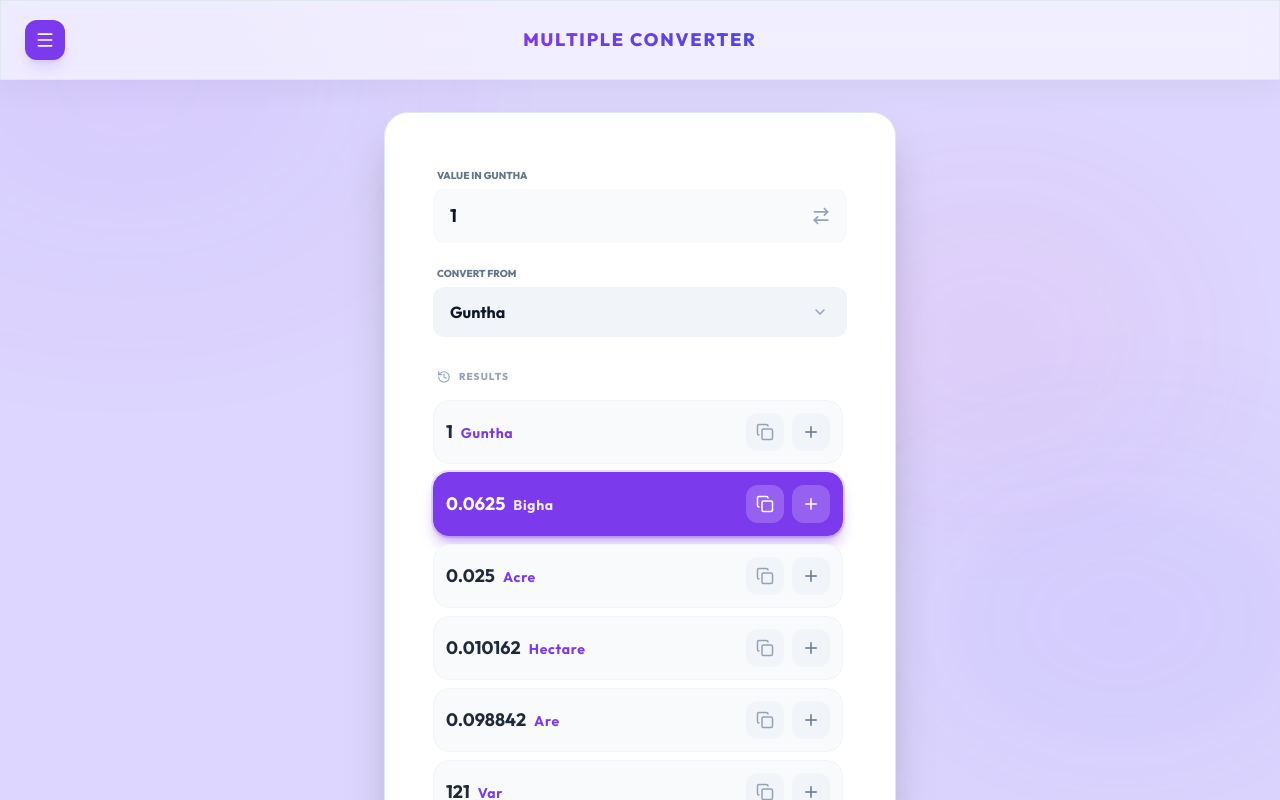
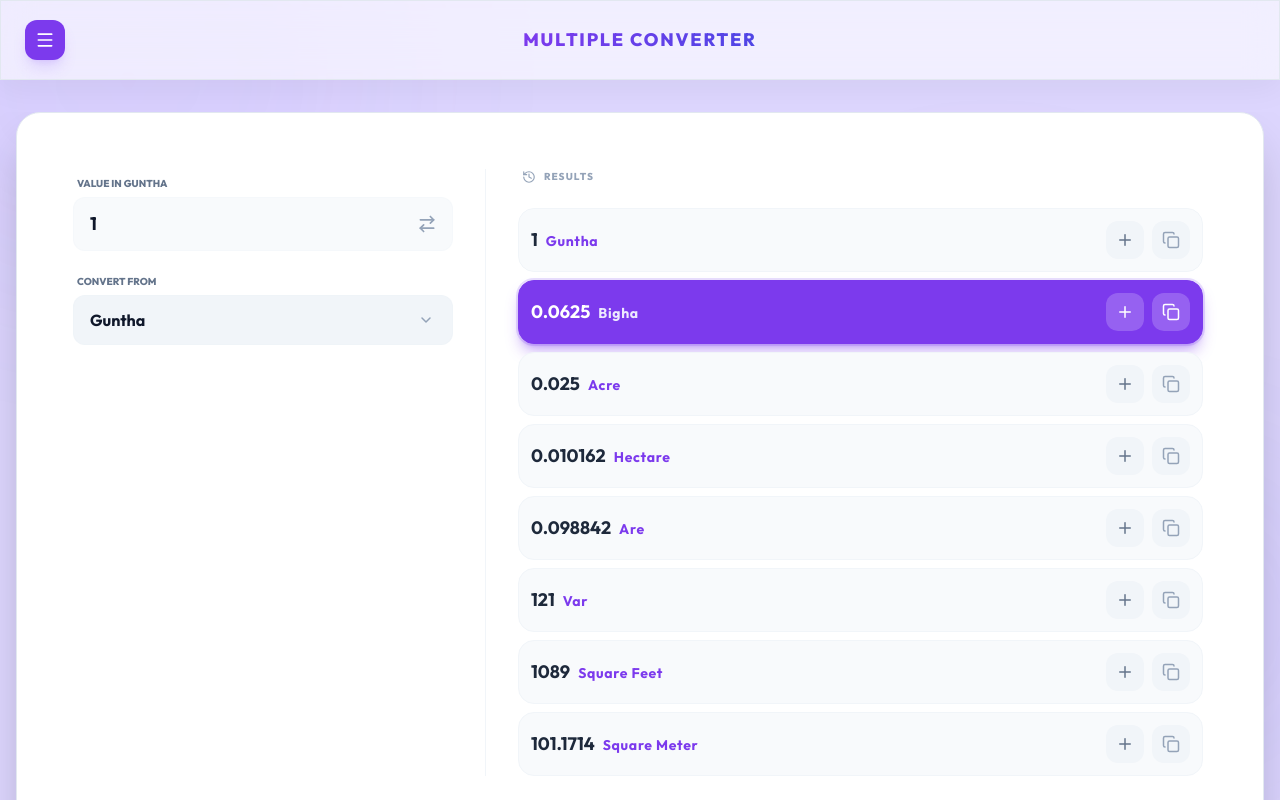
Before and after one commit to Murlidhar08/Area-Converter, a React (Vite) app: page /multiple in a window 1280 px wide. Shown: the top 800 px of the page. Built offline with nearby package versions, Linux system fonts and the light colour scheme.

Commit message:
Rename form area converter to Unit Converter

```diff
--- a/index.html
+++ b/index.html
@@ -5,7 +5,7 @@
   <meta charset="UTF-8" />
   <link rel="icon" href="/favicon.icon" />
   <meta name="viewport" content="width=device-width, initial-scale=1.0" />
-  <title>Area Converter</title>
+  <title>Unit Converter</title>
 
   <link rel="preconnect" href="https://fonts.googleapis.com">
   <link rel="preconnect" href="https://fonts.gstatic.com" crossorigin>
--- a/package.json
+++ b/package.json
@@ -1,5 +1,5 @@
 {
-  "name": "area-converter",
+  "name": "unit-converter",
   "private": true,
   "version": "0.4.1",
   "type": "module",
--- a/src/App.tsx
+++ b/src/App.tsx
@@ -2,8 +2,8 @@ import { useEffect } from "react";
 import { Navigate, Route, BrowserRouter as Router, Routes } from "react-router-dom";
 
 // Pages
-import AreaConverterMultiple from '@/pages/AreaConverterMultiple';
-import AreaConverterSingle from '@/pages/AreaConverterSingle';
+import UnitConverterMultiple from '@/pages/UnitConverterMultiple';
+import UnitConverterSingle from '@/pages/UnitConverterSingle';
 import Calculation from '@/pages/Calculation';
 import SettingPage from "./pages/SettingPage";
 
@@ -29,15 +29,15 @@ function App() {
 
       <div className="relative pt-16 md:pt-28 z-10 md:px-0 flex flex-col min-h-dvh md:min-h-[calc(100vh-64px)] md:min-h-0"> {/* Layout wrapper for full-height pages */}
         <Routes>
-          <Route path="/multiple" element={<AreaConverterMultiple />} />
-          <Route path="/multiple/:unitPar/:valuePar" element={<AreaConverterMultiple />} />
-          <Route path="/multiple/:unitPar/:hVal/:rVal" element={<AreaConverterMultiple />} />
-          <Route path="/multiple/:unitPar/:hVal/:rVal/:smVal" element={<AreaConverterMultiple />} />
+          <Route path="/multiple" element={<UnitConverterMultiple />} />
+          <Route path="/multiple/:unitPar/:valuePar" element={<UnitConverterMultiple />} />
+          <Route path="/multiple/:unitPar/:hVal/:rVal" element={<UnitConverterMultiple />} />
+          <Route path="/multiple/:unitPar/:hVal/:rVal/:smVal" element={<UnitConverterMultiple />} />
 
-          <Route path="/single" element={<AreaConverterSingle />} />
-          <Route path="/single/:unitFromVal" element={<AreaConverterSingle />} />
-          <Route path="/single/:unitFromVal/:unitToVal" element={<AreaConverterSingle />} />
-          <Route path="/single/:unitFromVal/:unitToVal/:unitVal" element={<AreaConverterSingle />} />
+          <Route path="/single" element={<UnitConverterSingle />} />
+          <Route path="/single/:unitFromVal" element={<UnitConverterSingle />} />
+          <Route path="/single/:unitFromVal/:unitToVal" element={<UnitConverterSingle />} />
+          <Route path="/single/:unitFromVal/:unitToVal/:unitVal" element={<UnitConverterSingle />} />
 
           <Route path="/calculation" element={<Calculation />} />
 
--- a/src/components/Navigation.tsx
+++ b/src/components/Navigation.tsx
@@ -23,11 +23,11 @@ export default function Navigation() {
 
     const getTitle = () => {
         const path = location.pathname;
-        if (path.startsWith('/multiple')) return t("title.converter") || "Area Converter";
+        if (path.startsWith('/multiple')) return t("title.converter") || "Unit Converter";
         if (path.startsWith('/single')) return t("title.single_converter") || "Quick Swap";
         if (path.startsWith('/calculation')) return t("title.calculation") || "Calculations";
         if (path.startsWith('/setting')) return t("title.settings") || "Settings";
-        return t("applicationTitle") || "Area Converter";
+        return t("applicationTitle") || "Unit Converter";
     };
 
     const navItems = [
--- a/src/locales/en/translation.ts
+++ b/src/locales/en/translation.ts
@@ -1,5 +1,5 @@
 export default {
-    applicationTitle: "Area Converter",
+    applicationTitle: "Unit Converter",
     and: "and",
     add: "Add",
     copy: "Copy",
@@ -19,7 +19,7 @@ export default {
         github: "Github Repository"
     },
     subtitle: {
-        converter: "Transform any area instantly"
+        converter: "Transform any unit instantly"
     },
     label: {
         results: "Results",
@@ -57,7 +57,8 @@ export default {
         breakdown: "Itemized Breakdown",
         estimatedCost: "Estimated Total Cost",
         noItems: "No items in calculator console.",
-        clear: "Clear Console"
+        clear: "Clear Console",
+        add_to_calculation: "Add to Calculation"
     },
     settings: {
         label: "Settings",
--- a/src/locales/gu/translation.ts
+++ b/src/locales/gu/translation.ts
@@ -1,5 +1,5 @@
 export default {
-    applicationTitle: "વિસ્તાર પરિવર્તક",
+    applicationTitle: "એકમ પરિવર્તક",
     and: "અને",
     add: "ઉમેરો",
     copy: "કૉપી",
@@ -20,7 +20,7 @@ export default {
         github: "ગિટહબ રિપોઝિટરી"
     },
     subtitle: {
-        converter: "કોઈપણ વિસ્તારને તરત જ બદલો"
+        converter: "કોઈપણ એકમને તરત જ બદલો"
     },
     label: {
         results: "પરિવર્તન પરિણામો",
@@ -58,7 +58,8 @@ export default {
         breakdown: "વિગતવાર ગણતરી",
         estimatedCost: "અંદાજિત કુલ કિંમત",
         noItems: "કેલ્ક્યુલેટર કન્સોલમાં કોઈ આઈટમ નથી",
-        clear: "કન્સોલ સાફ કરો"
+        clear: "કન્સોલ સાફ કરો",
+        add_to_calculation: "ગણતરીમાં ઉમેરો"
     },
     settings: {
         label: "સેટિંગ્સ",
--- a/src/locales/hi/translation.ts
+++ b/src/locales/hi/translation.ts
@@ -1,5 +1,5 @@
 export default {
-    applicationTitle: "क्षेत्रफल परिवर्तक",
+    applicationTitle: "इकाई परिवर्तक",
     and: "और",
     add: "जोड़ें",
     copy: "कॉपी",
@@ -20,7 +20,7 @@ export default {
         github: "गिटहब रिपोजिटरी"
     },
     subtitle: {
-        converter: "किसी भी क्षेत्रफल को तुरंत बदलें"
+        converter: "किसी भी इकाई को तुरंत बदलें"
     },
     label: {
         results: "परिवर्तन परिणाम",
@@ -57,8 +57,9 @@ export default {
         totalPrice: "कुल देय",
         breakdown: "आइटમવાર વિવરણ",
         estimatedCost: "अनुमानित कुल लागत",
-        noItems: "कैलक्यूलेटर कंसोल में कोई आइटम नहीं है",
-        clear: "कंसोल साफ़ करें"
+        noItems: "कैलकुलेटर कंसोल में कोई आइटम नहीं है।",
+        clear: "कंसोल साफ़ करें",
+        add_to_calculation: "गणना में जोड़ें"
     },
     settings: {
         label: "सेटिंग्स",
--- a/src/pages/AreaConverterMultiple.tsx
+++ b/src/pages/UnitConverterMultiple.tsx
@@ -25,7 +25,7 @@ const calculateCustomUnit = (h: number, r: number, sm: number): number => {
   return h * 98.842152 + r * 0.98842152 + sm * 0.0098842152;
 };
 
-export default function AreaConverterMultiple() {
+export default function UnitConverterMultiple() {
   const { t } = useTranslation();
   const { unitPar, valuePar, hVal, rVal, smVal } = useParams();
   const dispatch = useDispatch();
@@ -138,17 +138,17 @@ export default function AreaConverterMultiple() {
   };
 
   return (
-    <div className="flex-1 flex flex-col items-center justify-start md:px-4 md:pb-12">
+    <div className="flex-1 flex flex-col items-center justify-start w-full h-full md:px-4 md:pb-6 overflow-hidden">
       <motion.div
-        className="glass-card flex-1 md:flex-none w-full max-w-lg relative overflow-hidden shadow-2xl bg-white border border-slate-200"
+        className="glass-card flex-1 w-full max-w-7xl relative overflow-hidden shadow-2xl bg-white border border-slate-200 flex flex-col"
         initial={{ opacity: 0, scale: 0.95 }}
         animate={{ opacity: 1, scale: 1 }}
         transition={{ duration: 0.4 }}
       >
-        <div className="p-2 md:p-6">
-          {/* Input Section */}
-          <div className="space-y-4 mb-8">
-            <div className="flex flex-col gap-4">
+        <div className="p-2 md:p-8 md:flex md:gap-8 flex-1 overflow-hidden">
+          {/* Input Section Container */}
+          <div className="flex-none w-full md:w-[320px] lg:w-[380px] space-y-6 overflow-y-auto">
+            <div className="flex flex-col gap-4 pb-4">
               {fromUnit === "H.RA.SM" ? (
                 <div className="grid grid-cols-3 gap-3">
                   <div className="space-y-1">
@@ -224,8 +224,11 @@ export default function AreaConverterMultiple() {
             </div>
           </div>
 
-          {/* Results List */}
-          <div className="space-y-4">
+          {/* Vertical Divider for Desktop */}
+          <div className="hidden md:block w-px bg-slate-100 self-stretch" />
+
+          {/* Results Section Container */}
+          <div className="flex-1 space-y-6 mt-8 md:mt-0">
             <h2 className="text-[10px] font-extrabold text-slate-400 uppercase tracking-widest px-1 flex items-center gap-2">
               <History size={14} /> {t("label.results")}
             </h2>
@@ -262,6 +265,27 @@ export default function AreaConverterMultiple() {
                       </div>
 
                       <div className="flex items-center gap-2" onClick={(e) => e.stopPropagation()}>
+                        {/* Add To Calculation Icon */}
+                        <AnimatePresence>
+                          {(calculationStore.calculateUnit === unit || calculationStore.calculateUnit === "") && (
+                            <motion.button
+                              initial={{ scale: 0, opacity: 0 }}
+                              animate={{ scale: 1, opacity: 1 }}
+                              exit={{ scale: 0, opacity: 0 }}
+                              onClick={() => addToCalculation(value, unit)}
+                              className={`p-2.5 rounded-xl transition-all relative group/tooltip ${isSelected
+                                ? "bg-white/20 hover:bg-white/30 text-white"
+                                : "bg-slate-100 text-slate-500 hover:bg-emerald-500/10 hover:text-emerald-600"}`}
+                            >
+                              <Plus size={18} />
+                              <div className="absolute bottom-full left-1/2 -translate-x-1/2 mb-2 px-3 py-1.5 bg-slate-900 text-white text-[10px] font-bold rounded-lg opacity-0 group-hover/tooltip:opacity-100 transition-opacity pointer-events-none whitespace-nowrap shadow-xl z-50">
+                                {t("calculation.add_to_calculation")}
+                              </div>
+                            </motion.button>
+                          )}
+                        </AnimatePresence>
+
+                        {/* Copy Icon */}
                         <button
                           onClick={() => handleCopy(String(value), unit)}
                           className={`p-2.5 rounded-xl transition-all ${isSelected
@@ -270,22 +294,6 @@ export default function AreaConverterMultiple() {
                         >
                           {copied === unit ? <CheckCheck size={18} /> : <Copy size={18} />}
                         </button>
-
-                        <AnimatePresence>
-                          {(calculationStore.calculateUnit === unit || calculationStore.calculateUnit === "") && (
-                            <motion.button
-                              initial={{ scale: 0, opacity: 0 }}
-                              animate={{ scale: 1, opacity: 1 }}
-                              exit={{ scale: 0, opacity: 0 }}
-                              onClick={() => addToCalculation(value, unit)}
-                              className={`p-2.5 rounded-xl transition-all ${isSelected
-                                ? "bg-white/20 hover:bg-white/30 text-white"
-                                : "bg-slate-100 text-slate-500 hover:bg-emerald-500/10 hover:text-emerald-600"}`}
-                            >
-                              <Plus size={18} />
-                            </motion.button>
-                          )}
-                        </AnimatePresence>
                       </div>
                     </motion.div>
                   );
@@ -310,7 +318,7 @@ export default function AreaConverterMultiple() {
                     {t("calculation.breakdown")}
                   </p>
                   <div className="text-lg font-bold text-slate-800 leading-tight" ref={resultRef}>
-                    {formatSelectedValue(selectedValue, selectedUnit)}
+                    {formatSelectedValue(selectedValue as number, selectedUnit)}
                   </div>
                 </div>
                 <button
--- a/src/pages/AreaConverterSingle.tsx
+++ b/src/pages/UnitConverterSingle.tsx
@@ -14,7 +14,7 @@ import Enums from '@/config/Enums';
 // Interface
 import UnitDetails from "@/interface/UnitDetails";
 
-export default function AreaConverterSingle() {
+export default function UnitConverterSingle() {
   const { t } = useTranslation();
   const { unitFromVal, unitToVal, unitVal } = useParams();
   const [value, setValue] = useState<number>(Number(getLocalStorage(Enums.single.value) ?? 1));
--- a/vite.config.ts
+++ b/vite.config.ts
@@ -72,9 +72,9 @@ export default defineConfig({
         "images/favicon-32x32.png"
       ],
       manifest: {
-        name: "Area Converter",
-        short_name: "AreaConverter",
-        description: "Easily convert area units with our intuitive tool.",
+        name: "Unit Converter",
+        short_name: "UnitConverter",
+        description: "Easily convert units with our intuitive tool.",
         theme_color: "#6b21a8",
         background_color: "#6b21a8",
         display: "standalone",
```
Also changed, not shown: 1 other file (tests, documents, lock files or other folders).
